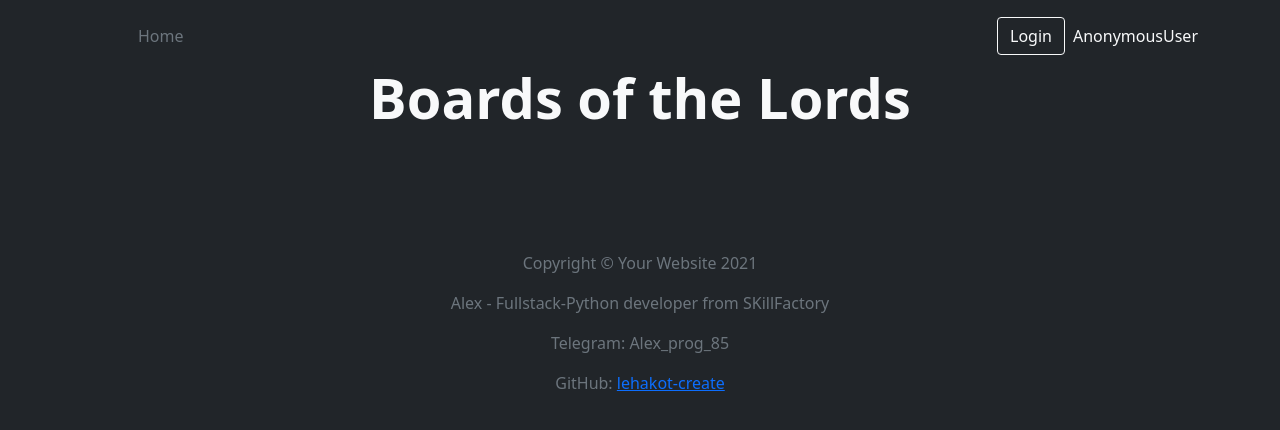
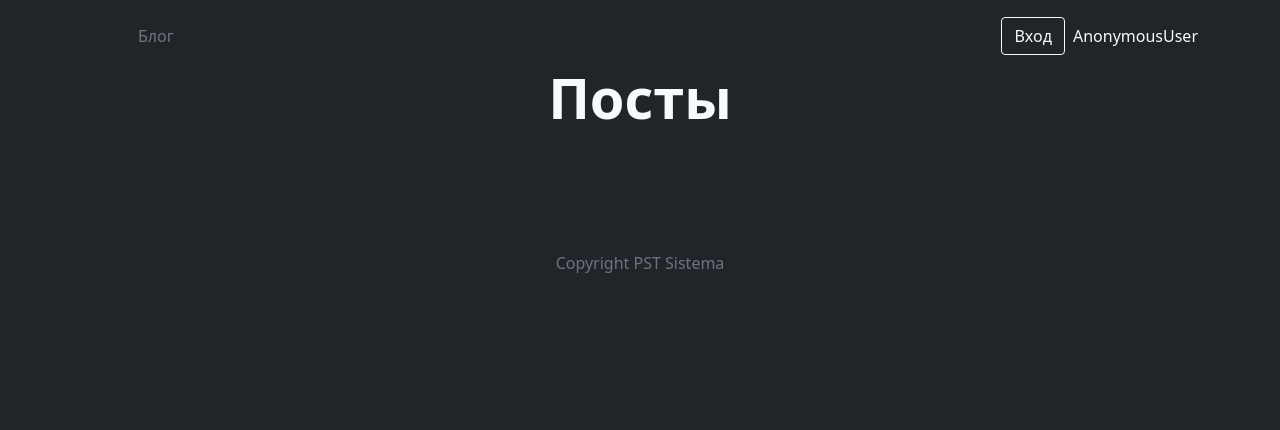
Before and after one commit to Alexmsrgipson/NewsPort, a Django app: page / in a window 1280 px wide. Shown: the top 430 px of the page. Run offline with Django 4.2, Linux system fonts and the light colour scheme; data that the repository does not hold is empty; some libraries are stand-ins or nearby versions.

Commit message:
16/4 Log

```diff
--- a/templates/provito/index.html
+++ b/templates/provito/index.html
@@ -7,7 +7,7 @@
         <meta name="viewport" content="width=device-width, initial-scale=1, shrink-to-fit=no" />
         <meta name="description" content="" />
         <meta name="author" content="" />
-        <title>Boards of the Lords</title>
+        <title>Блог</title>
         <!-- Favicon-->
         <link rel="icon" type="image/x-icon" href="{% static 'assets/favicon.ico' %}" />
         <!-- Bootstrap icons-->
@@ -26,7 +26,7 @@
                         <svg class="bi me-2" width="40" height="32" role="img" aria-label="Bootstrap"><use xlink:href="#bootstrap"/></svg>
                     </a>
                     <ul class="nav col-12 col-lg-auto me-lg-auto mb-2 justify-content-center mb-md-0">
-                      <li><a href="/" class="nav-link px-2 text-secondary">Home</a></li>
+                      <li><a href="/" class="nav-link px-2 text-secondary">Блог</a></li>
 <!--                      <li><a href="#" class="nav-link px-2 text-white">Features</a></li>-->
 <!--                      <li><a href="#" class="nav-link px-2 text-white">Pricing</a></li>-->
 <!--                      <li><a href="#" class="nav-link px-2 text-white">FAQs</a></li>-->
@@ -40,11 +40,11 @@
 
                     <div class="text-end">
                         {% if request.user.is_authenticated %}
-                            <a href="{% url 'create' %}"><button type="button" class="btn btn-outline-light me-2">Create board</button></a>
-                            <a href="{% url 'myboard' request.user.id %}"><button type="button" class="btn btn-outline-light me-2">My board</button></a>
-                            <a href="/accounts/logout/"><button type="button" class="btn btn-outline-light me-2">Logout</button></a>
+                            <a href="{% url 'create' %}"><button type="button" class="btn btn-outline-light me-2">Создать объявление</button></a>
+                            <a href="{% url 'myboard' request.user.id %}"><button type="button" class="btn btn-outline-light me-2">Мои объявления</button></a>
+                            <a href="/accounts/logout/"><button type="button" class="btn btn-outline-light me-2">Выйти</button></a>
                         {% else %}
-                            <a href="/accounts/login/"><button type="button" class="btn btn-outline-light me-2">Login</button></a>
+                            <a href="/accounts/login/"><button type="button" class="btn btn-outline-light me-2">Вход</button></a>
                         {% endif %}
 <!--                      <button type="button" class="btn btn-warning">Sign-up</button>-->
                     </div>
@@ -71,7 +71,7 @@
         <header class="bg-dark py-3">
             <div class="container px-4 px-lg-5 my-5">
                 <div class="text-center text-light">
-                    <h1 class="display-4 fw-bolder">Boards of the Lords</h1>
+                    <h1 class="display-4 fw-bolder">Посты</h1>
                     <p class="lead fw-normal text-white-50 mb-0"></p>
                 </div>
             </div>
@@ -102,10 +102,10 @@
 <!--              <li class="nav-item"><a href="#" class="nav-link px-2 text-muted">FAQs</a></li>-->
 <!--              <li class="nav-item"><a href="#" class="nav-link px-2 text-muted">About</a></li>-->
 <!--            </ul>-->
-            <p class="text-center text-muted">Copyright &copy; Your Website 2021</p>
-              <p class="text-center text-muted">Alex - Fullstack-Python developer from SKillFactory</p>
-              <p class="text-center text-muted">Telegram: Alex_prog_85</p>
-              <p class="text-center text-muted">GitHub: <a href="https://github.com/lehakot-create">lehakot-create</a></p>
+            <p class="text-center text-muted">Copyright PST Sistema</p>
+<!--              <p class="text-center text-muted"></p>-->
+<!--              <p class="text-center text-muted">Telegram: </p>-->
+<!--              <p class="text-center text-muted">GitHub: </p>-->
           </footer>
         </div>
         <!-- Bootstrap core JS-->
```
Also changed, not shown: prj/settings.py (+41 -0 lines), provito/admin.py (+9 -0 lines), templates/account/base.html (+4 -4 lines).
